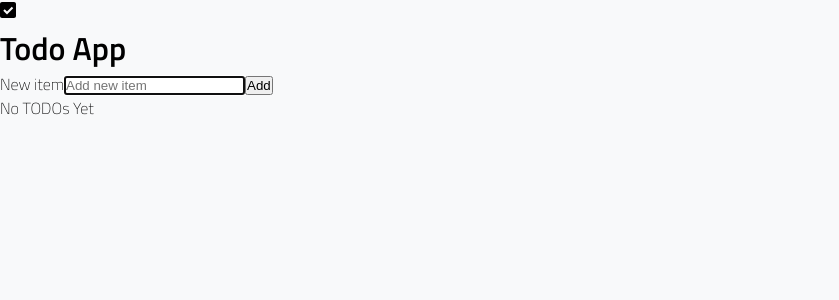
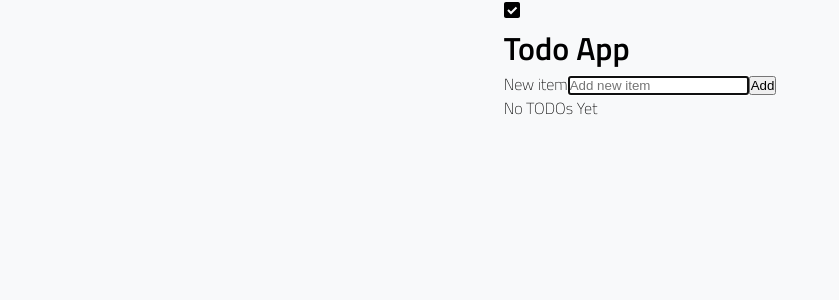
Before and after one commit to programmeur77/react-todo, a React (Vite) app in the folder frontend/: page / in a window 1280 px wide. Shown: the top 300 px of the page, without its empty margins (0-839 px from the left). Built offline with nearby package versions, Linux system fonts and the light colour scheme.

Commit message:
Added a display grid, gap and justify-items for body

```diff
--- a/frontend/style/index.scss
+++ b/frontend/style/index.scss
@@ -12,4 +12,7 @@ body {
   font-family: $main-font-family;
   font-weight: $body-font-weight;
   background-color: $background-color;
+  display: grid;
+  justify-items: center;
+  gap: 1.5rem;
 }
```
